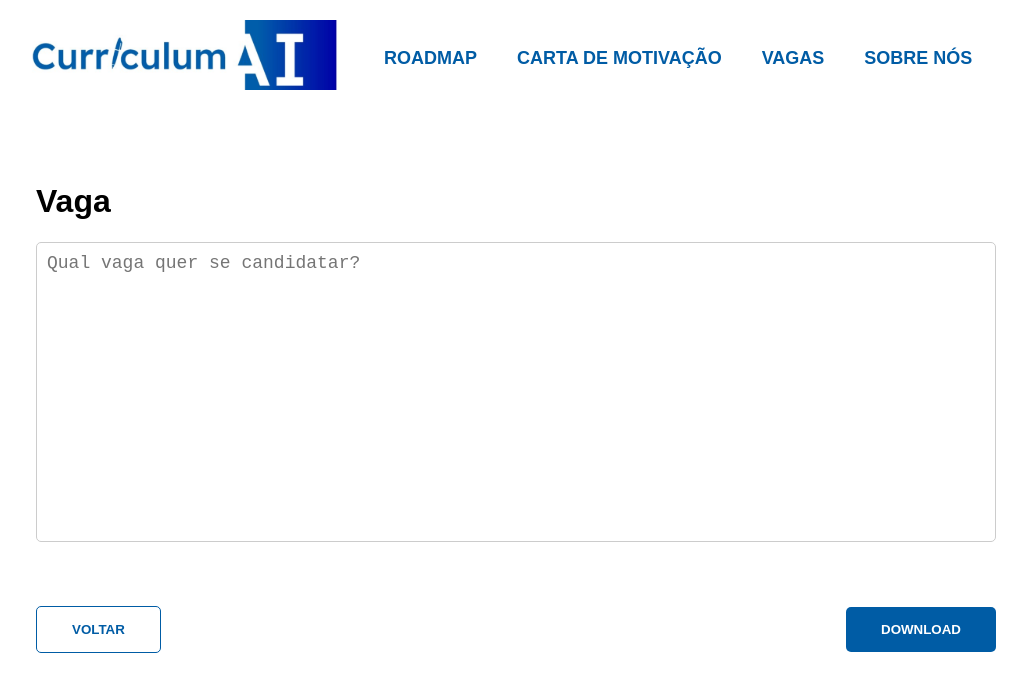
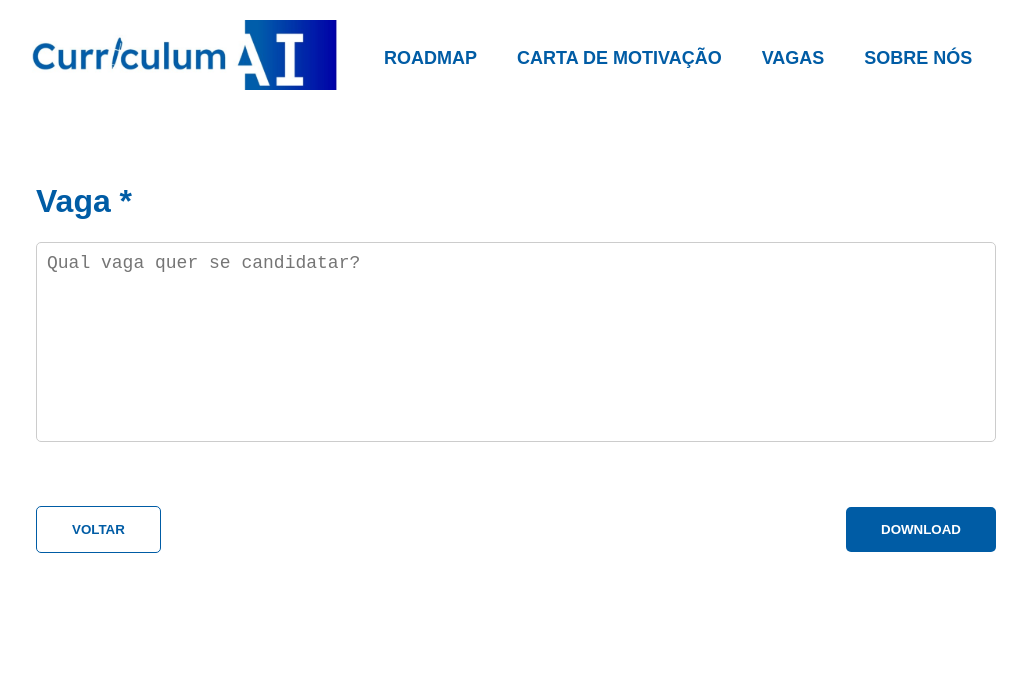
Before and after one commit to Curriculum-Vitae-AI/Curriculum-AI-FrontEnd, a React (Create React App) app: page /Roadmap in a window 1280 px wide. Shown: the top 692 px of the page, without its empty margins (124-1151 px from the left). Built offline with nearby package versions, Linux system fonts and the light colour scheme.

Commit message:
feat: implementa melhorias roadmap

```diff
--- a/src/App.css
+++ b/src/App.css
@@ -11,6 +11,12 @@ body {
   display: flex;
   flex-direction: column;
   padding: 3rem 5rem;
+}
+
+.Roadmap,
+.CartaDeMotivacao,
+.Vagas h1{
+  color: rgba(0, 92, 165, 1);
 }
 
 input {
@@ -27,7 +33,7 @@ input {
 
 textarea {
   width: 100%;
-  height: 300px;
+  height: 200px;
   font-size: 18px;
   padding: 10px;
   border: 1px solid #ccc;
--- a/src/pages/Roadmap.js
+++ b/src/pages/Roadmap.js
@@ -4,6 +4,7 @@ import { format } from 'date-fns';
 
 import { downloadPdf } from '../utils/PdfUtils.js';
 import { getRoadMap } from '../services/RoadMapService.js'
+import { showToastSuccess, showToastError } from '../components/Toaster.js';
 
 function Roadmap() {
 
@@ -21,9 +22,11 @@ function Roadmap() {
       const pdf = await getRoadMap(request);
       const fileName = `Roadmap_${format(new Date(), 'dd-MM-yyyy_HH-mm')}`;
       downloadPdf(pdf, fileName);
+      showToastSuccess('RoadMap gerado com sucesso!');
       cleanFields();
     } catch (exception) {
-      console.log(exception);
+      const error = JSON.parse(await exception.response.data.text());
+      showToastError(error.error)
     } finally {
       setLoading(false);
     }
@@ -37,12 +40,13 @@ function Roadmap() {
     <div className="Roadmap">
       <form onSubmit={handleSubmit}>
         <div>
-          <h1>Vaga</h1>
+          <h1>Vaga <span>*</span></h1>
           <textarea
             placeholder="Qual vaga quer se candidatar?"
             required
             value={job}
             onChange={(e) => setJob(e.target.value)}
+            maxLength={100}
           />
         </div>
         <div className="botoes">
```
